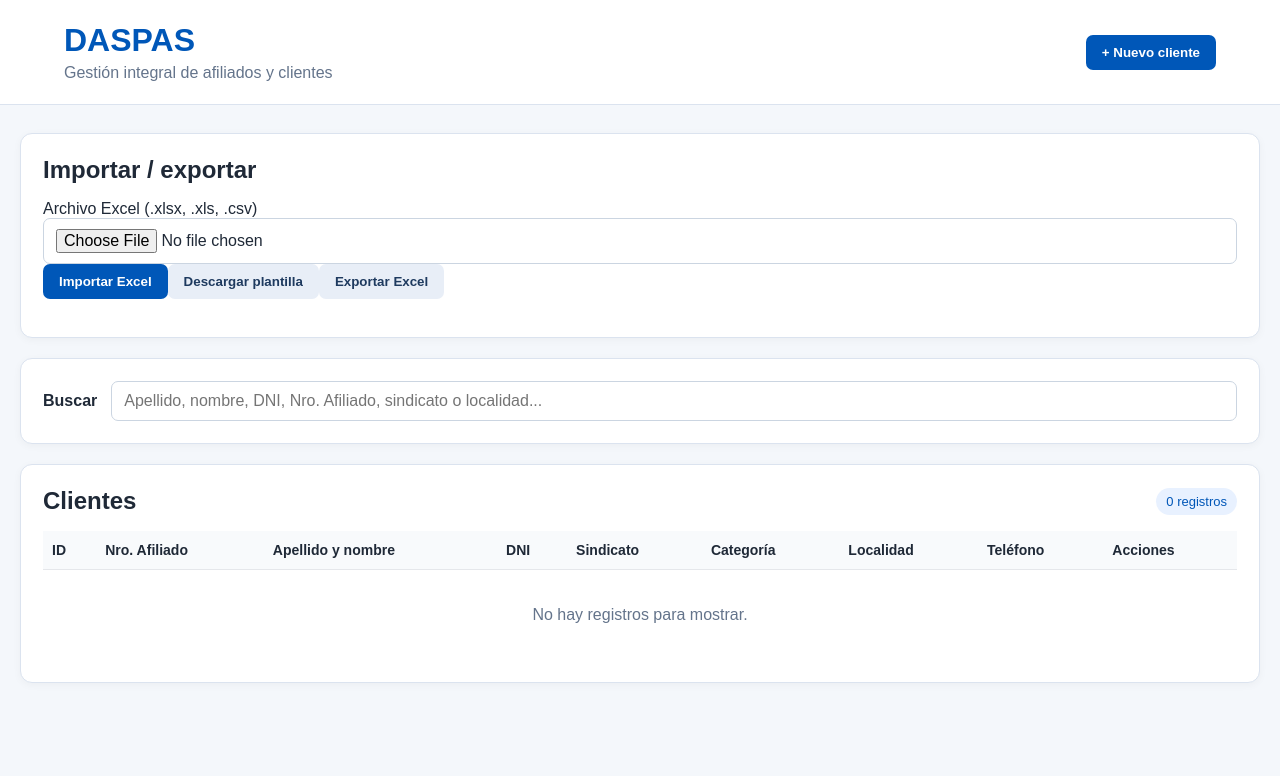
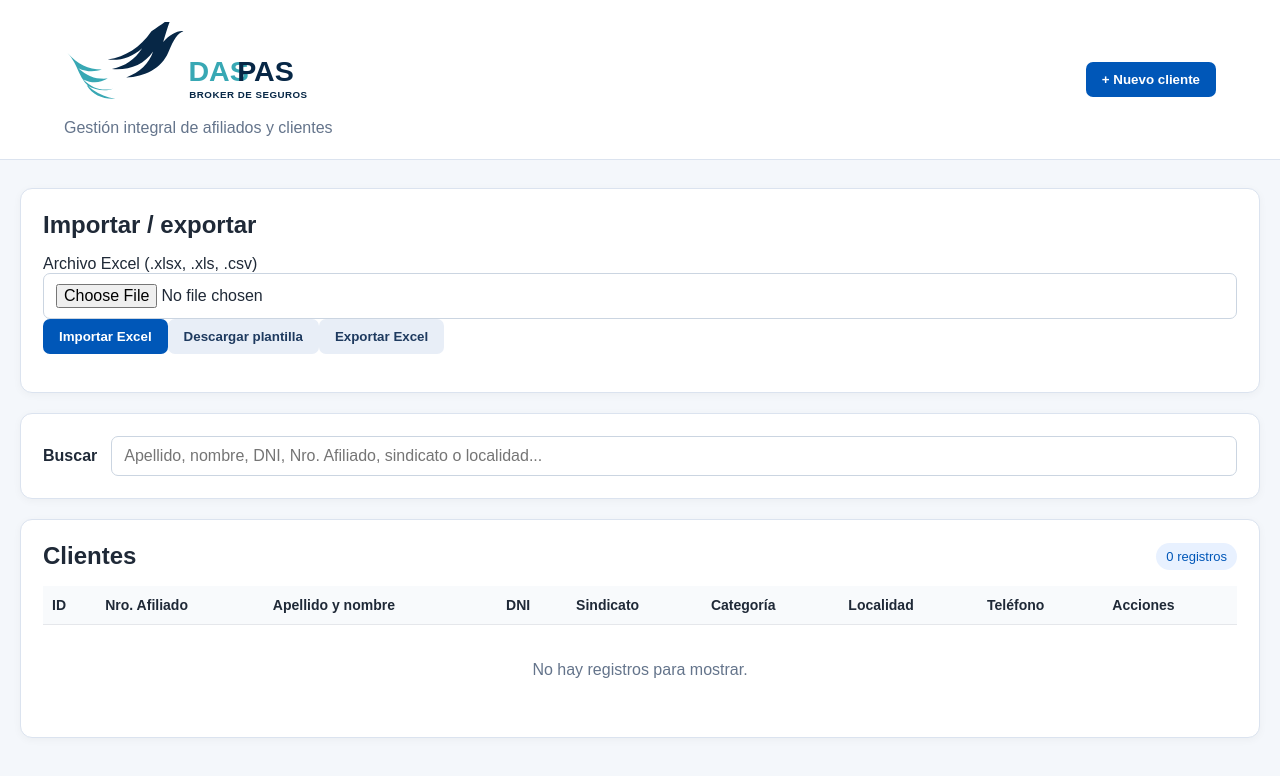
Before and after one commit to pgsimonetti/DASPAS, a plain HTML site: page index.html in a window 1280 px wide. Drawn offline with Linux system fonts and the light colour scheme.

Commit message:
Integrar logo DASPAS en la cabecera

```diff
--- a/index.html
+++ b/index.html
@@ -1,5 +1,5 @@
 <!doctype html><html lang="es"><head><meta charset="utf-8"><meta name="viewport" content="width=device-width,initial-scale=1"><title>DASPAS - Clientes</title><link rel="stylesheet" href="styles.css"><script src="https://cdn.jsdelivr.net/npm/xlsx@0.18.5/dist/xlsx.full.min.js"></script></head><body>
-<header class="topbar"><div><h1>DASPAS</h1><p>Gestión integral de afiliados y clientes</p></div><button id="btnNuevo" class="primary">+ Nuevo cliente</button></header><main class="container">
+<header class="topbar"><div class="brand"><img src="logo-daspas.svg" alt="DASPAS Broker de Seguros" class="logo"><div><p>Gestión integral de afiliados y clientes</p></div></div><button id="btnNuevo" class="primary">+ Nuevo cliente</button></header><main class="container">
 <section class="card"><div class="section-title"><h2>Importar / exportar</h2></div><div class="import-box"><div><label>Archivo Excel (.xlsx, .xls, .csv)<input id="archivoExcel" type="file" accept=".xlsx,.xls,.csv"></label></div><button id="btnImportar" class="primary">Importar Excel</button><button id="btnPlantilla" class="secondary">Descargar plantilla</button><button id="btnExportar" class="secondary">Exportar Excel</button></div><p id="mensajeImportacion"></p></section>
 <section class="card search-card"><label for="buscar">Buscar</label><input id="buscar" type="search" placeholder="Apellido, nombre, DNI, Nro. Afiliado, sindicato o localidad..."></section>
 <section class="card"><div class="section-title"><h2>Clientes</h2><span id="contador" class="badge">0 registros</span></div><div class="table-wrap"><table><thead><tr><th>ID</th><th>Nro. Afiliado</th><th>Apellido y nombre</th><th>DNI</th><th>Sindicato</th><th>Categoría</th><th>Localidad</th><th>Teléfono</th><th>Acciones</th></tr></thead><tbody id="tablaClientes"></tbody></table></div><p id="sinResultados" class="empty">No hay registros para mostrar.</p></section>
```
